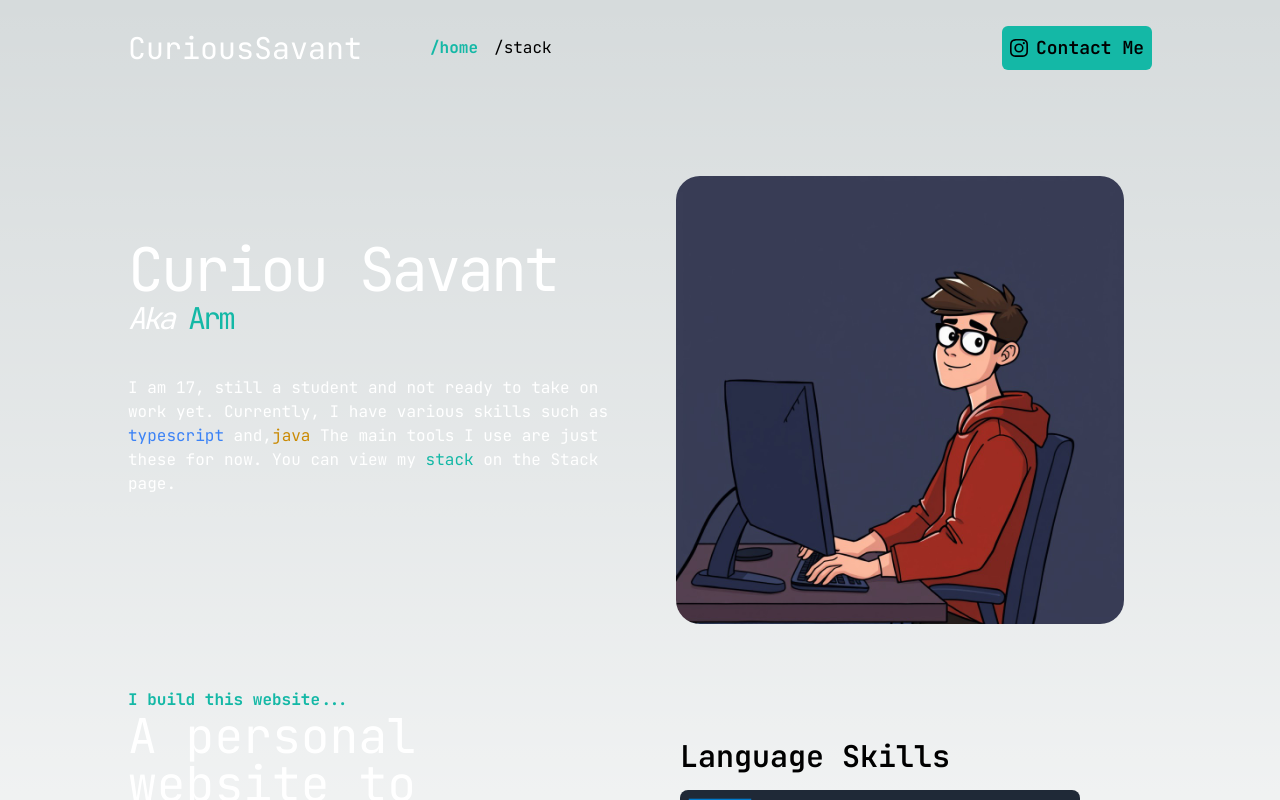
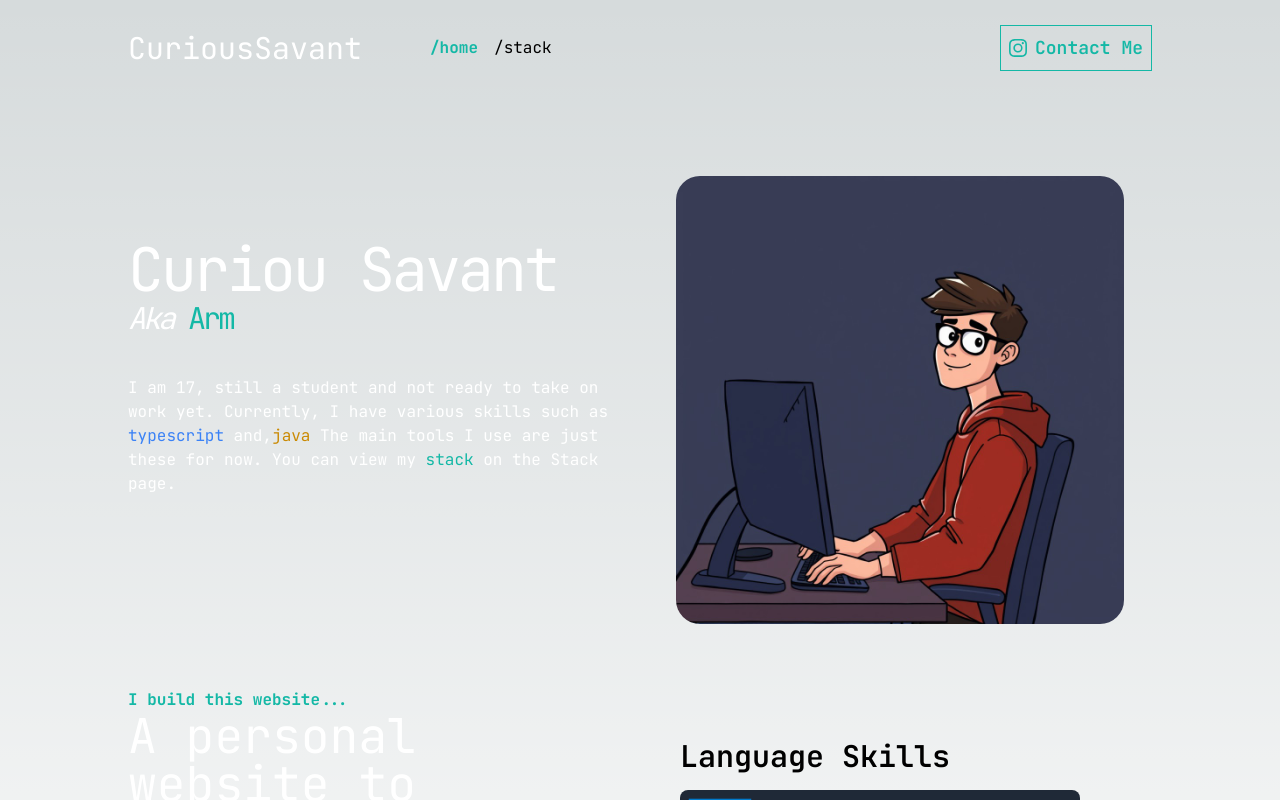
Before and after one commit to CuriousSavant/next-portfolio, a Next.js app: page / in a window 1280 px wide. Shown: the top 800 px of the page. Built offline with nearby package versions, Linux system fonts and the light colour scheme.

Commit message:
change style button contact

```diff
--- a/components/Navbar.tsx
+++ b/components/Navbar.tsx
@@ -66,15 +66,14 @@ const Navbar = () => {
           </ul>
         </div>
         <div className='text-black'>
-          <motion.button
-            className='bg-teal-500 text-lg p-2 smooth rounded-md font-semibold hidden md:flex items-center hover:bg-teal-600'
-            whileHover={{
-              y: -5
-            }}
+          <button
+            className='border border-teal-500 text-teal-500 text-lg p-2 smooth font-semibold hidden md:flex items-center
+            focus:bg-teal-500 focus:text-black tranform-cus
+            '
             onClick={() => window.location.href = 'https://www.instagram.com/junior_dev175/'}>
             <BsInstagram className='mr-2' />
             Contact Me
-          </motion.button>
+          </button>
           <button
             className='block md:hidden bg-teal-500 p-2.5 rounded-md smooth hover:bg-teal-600'
             onClick={toggleDropdown}
--- a/styles/globals.css
+++ b/styles/globals.css
@@ -42,3 +42,8 @@ body {
   transition-duration: 200ms;
   transition-timing-function: cubic-bezier(0.4, 0, 0.2, 1);
 }
+
+.tranform-cus:hover {
+  box-shadow: 4px 4px 0 0 #64ffda;
+  transform: translate(-5px, -5px);
+}
```
Also changed, not shown: components/About.tsx (line endings or trailing spaces).
